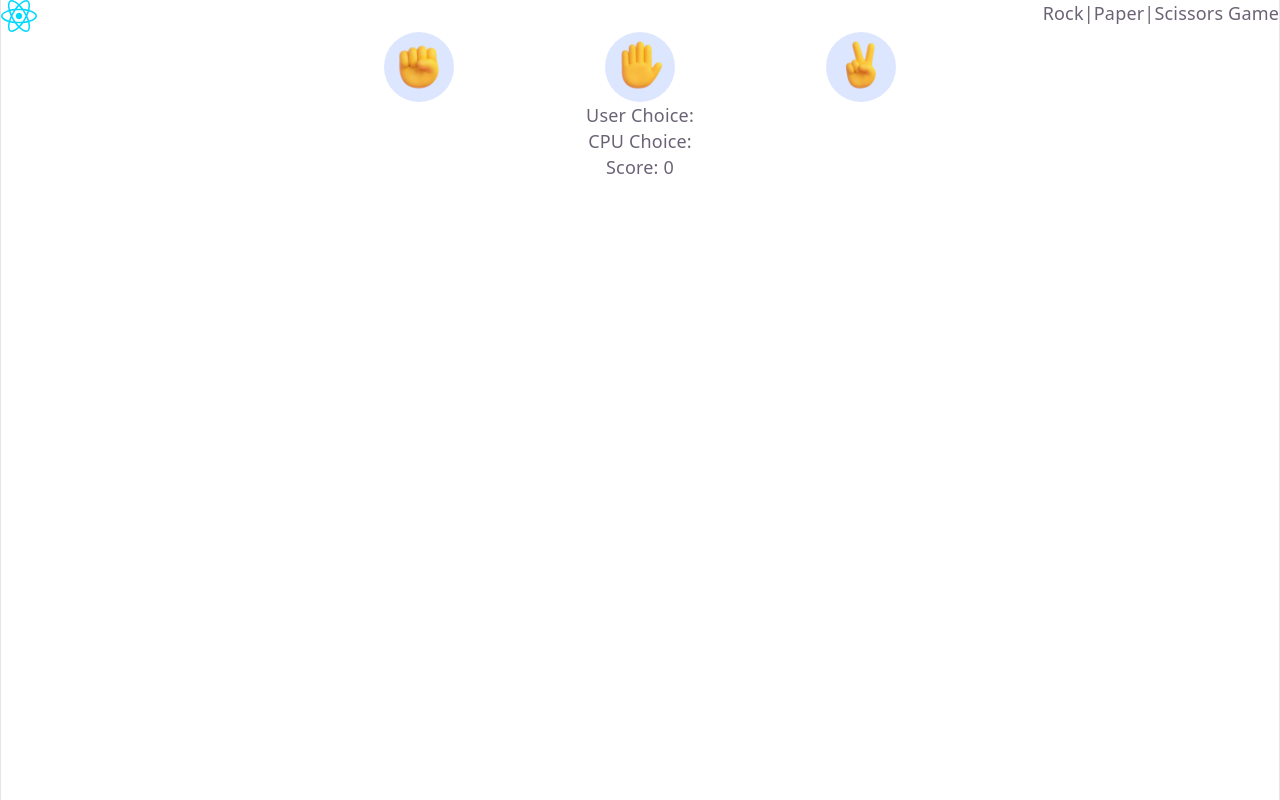
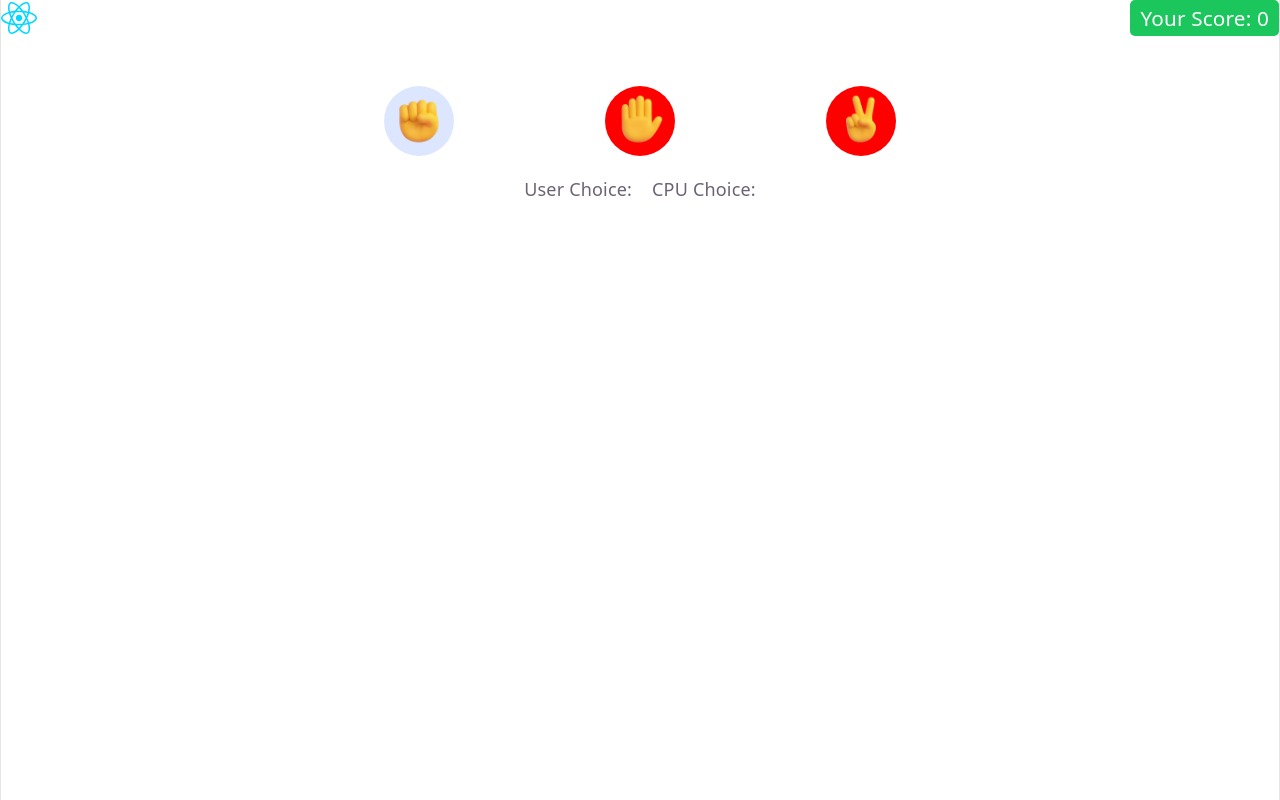
Before and after one commit to yimnaiconradndjousi-coder/Rock-Paper-Scissor, a React (Vite) app: page / in a window 1280 px wide. Built offline with nearby package versions, Linux system fonts and the light colour scheme.

Commit message:
Refactor GameLogic and UserInput components to include CPU score tracking and update score display

```diff
--- a/src/App.css
+++ b/src/App.css
@@ -22,6 +22,16 @@ body {
 nav {
     display: flex;
     justify-content: space-between;
+    margin-bottom: 50px;
+}
+
+.score {
+    align-self: center;
+    font-size: 1.15rem;
+    color: white;
+    background-color: rgba(0, 192, 74, 0.893);
+    padding: 5px 10px;
+    border-radius: 5px;
 }
 
 .actions {
@@ -46,11 +56,28 @@ nav {
     transition: all 0.4s ease;
 }
 
+.action-icon:nth-child(1):active {
+    background-color: rgba(226, 0, 0, 0.871);
+}
+
+.action-icon:nth-child(2) {
+    background-color: red;
+}
+
+.action-icon:nth-child(3) {
+    background-color: red;
+}
+
+/*
 .action-icon:hover {
     background-color: rgba(250, 194, 65, 0.215);
-    /* background-color: rgba(100, 170, 227, 0.86); */
+    background-color: rgba(100, 170, 227, 0.86);
+} */
+
+.result {
+    display: flex;
+    justify-content: center;
+    width: 100%;
+    gap: 20px;
+    margin-top: 20px;
 }
-
-.action-icon:active {
-    background-color: rgb(255, 198, 64);
-}
--- a/src/App.jsx
+++ b/src/App.jsx
@@ -18,7 +18,7 @@ function getRandomInt() {
     return randomInt
 };
 
-function GameLogic(setUserAction, setCPUAction, SetScore, Score, userChoiceValue) {
+function GameLogic(setUserAction, setCPUAction, SetScore, Score, userChoiceValue, CPUScore, setCPUScore) {
     const UserCoice = userChoiceValue;
     const CPUChoice = getRandomInt();
     setUserAction(UserCoice);
@@ -27,14 +27,14 @@ function GameLogic(setUserAction, setCPUAction, SetScore, Score, userChoiceValue
     if (UserCoice !== null && CPUChoice !== null) {
         if (UserCoice === CPUChoice) {
         } else if ((UserCoice === 0 && CPUChoice === 2) || (UserCoice === 1 && CPUChoice === 0) || (UserCoice === 2 && CPUChoice === 1)) {
-            let newScore = Score + 1;
-            SetScore(newScore);
+            SetScore(Score + 1);
         } else {
+            setCPUScore(CPUScore + 1)
         }
     }
 }
 
-function UserInput({setUserAction, setCPUAction, SetScore, Score}) {
+function UserInput({setUserAction, setCPUAction, SetScore, Score, CPUScore, SetCPUScore}) {
 
     return (
         <>
@@ -44,7 +44,9 @@ function UserInput({setUserAction, setCPUAction, SetScore, Score}) {
                         src={RockImg}
                         alt="rock image"
                         className="action-icon"
-                        onClick={() => {GameLogic(setUserAction, setCPUAction, SetScore, Score, 0)}}
+                        onClick={() => {GameLogic(setUserAction, setCPUAction, SetScore, Score, 0)}
+
+                        }
                     />
 
                     <img
@@ -67,21 +69,34 @@ function UserInput({setUserAction, setCPUAction, SetScore, Score}) {
 }
 
 function App() {
-    const [UserCoice, setUserChoice] = useState(null)
-    const [CPUChoice, setCPUChoice] = useState(null)
-    const [Score, SetScore] = useState(0)
+    const [UserCoice, setUserChoice] = useState(null);
+    const [CPUChoice, setCPUChoice] = useState(null);
+    const [Score, SetScore] = useState(0);
+    const [CpuScore, setCpuscore] = useState(0);
 
     return (
         <>
             <div className="container">
                 <nav>
                     <img src={ReactLogo} alt="react logo" />
-                    <p>Rock|Paper|Scissors Game</p>
+                    <p className="score">Your Score: {Score}</p>
                 </nav>
-                <UserInput setUserAction={setUserChoice} setCPUAction={setCPUChoice} SetScore={SetScore} UserCoice={UserCoice} CPUChoice={CPUChoice} Score={Score} />
-                <p>User Choice: {actionList[UserCoice]?.action}</p>
-                <p>CPU Choice: {actionList[CPUChoice]?.action}</p>
-                <p>Score: {Score}</p>
+
+                <UserInput
+                    setUserAction={setUserChoice}
+                    setCPUAction={setCPUChoice}
+                    SetScore={SetScore}
+                    UserCoice={UserCoice}
+                    CPUChoice={CPUChoice}
+                    Score={Score}
+                    CPUScore={CpuScore}
+                    SetCPUScore={setCpuscore}/>
+
+                <div className="result">
+                    <p>User Choice: <span className="userchoice">{actionList[UserCoice]?.action}</span></p>
+                    <p>CPU Choice: <span className="cpuchoice">{actionList[CPUChoice]?.action}</span></p>
+                </div>
+
             </div>
         </>
     )
```
